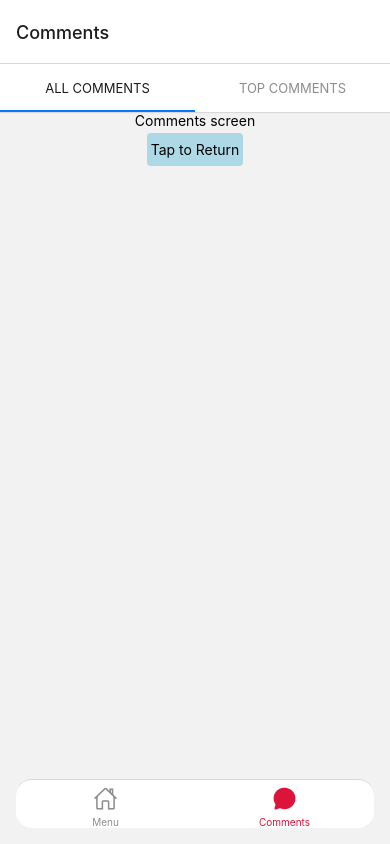
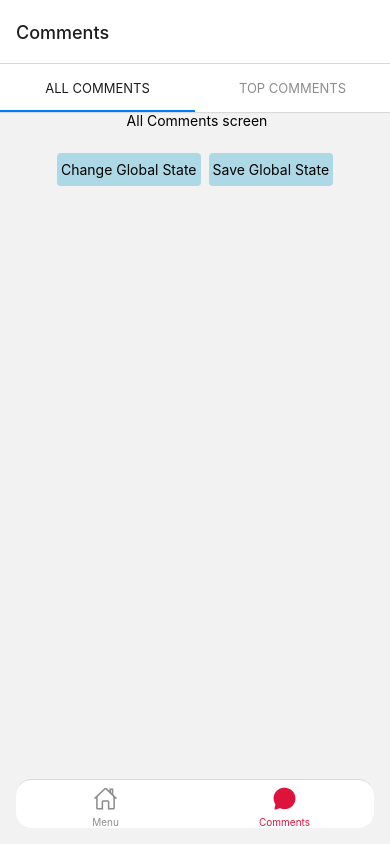
Before and after one commit to mrasyadal/M3-ReactNative-Session5, a React Native app: screen /Comments in a window 390 px wide. Built offline with nearby package versions, Linux system fonts and the light colour scheme.

Commit message:
Chapter 1: Re-intro to

```diff
--- a/App.js
+++ b/App.js
@@ -8,11 +8,20 @@ import MainTab from './src/navigators/MainTab';
 // import UserProfile from './src/screens/UserProfile';
 // import Comments from './src/screens/Comments';
 
+import {Provider} from 'react-redux';
+import {createStore, applyMiddleware} from 'redux';
+import ReduxThunk from 'redux-thunk';
+import rootReducer from './src/redux/reducers/index.js';
+
+const store = createStore(rootReducer, applyMiddleware(ReduxThunk));
+
 const App = () => {
   return (
-    <NavigationContainer>
-      <MainTab />
-    </NavigationContainer>
+    <Provider store={store}>
+      <NavigationContainer>
+        <MainTab />
+      </NavigationContainer>
+    </Provider>
   );
 };
 
--- a/src/screens/Comments.js
+++ b/src/screens/Comments.js
@@ -18,12 +18,16 @@ const styles = StyleSheet.create({
 const Comments = props => {
   return (
     <View style={{...styles.mainContainer}}>
-      <Text>Comments screen</Text>
-      <TouchableOpacity
-        onPress={() => props.navigation.goBack()}
-        style={{...styles.navButton}}>
-        <Text>Tap to Return</Text>
-      </TouchableOpacity>
+      <Text> All Comments screen</Text>
+      <View
+        style={{flexDirection: 'row', justifyContent: 'center', marginTop: 20}}>
+        <TouchableOpacity style={{...styles.navButton}}>
+          <Text>Change Global State</Text>
+        </TouchableOpacity>
+        <TouchableOpacity style={{...styles.navButton}}>
+          <Text>Save Global State</Text>
+        </TouchableOpacity>
+      </View>
     </View>
   );
 };
--- a/src/screens/Home.js
+++ b/src/screens/Home.js
@@ -7,6 +7,7 @@ import {
   TouchableHighlight,
   FlatList,
 } from 'react-native';
+import {useSelector} from 'react-redux';
 import Ionicons from 'react-native-vector-icons/Ionicons';
 
 const styles = StyleSheet.create({
@@ -49,6 +50,19 @@ const users = [
 ];
 
 const Home = props => {
+  const globalState = useSelector(state => state);
+  // pada kondisi ini, `state` memiliki property berupa `state.auth` yg berasal dari /redux/reducers/index.js
+  // `auth` sendiri adalah property dengan nilai `authReducer` (lihat di /redux/reducers/index.js)
+  // `authReducer` adalah suatu object dengan property username (lihat di /redux/reducers/auth.js)
+  // berarti, ada globalState.auth.username karena `globalState = state`
+  // bisa juga bikin code spt ini:
+  // const globalState = useSelector(state => return { auth: state.auth, todo: state.todo})
+
+  // Alternatif: misal ada reducers bernama todo yg sudah diimport ke dalam /reducers/index.js
+  // const globalTodo = useSelector(state => state.todo)
+  // const globalAuth = useSelector(state => state.auth)
+  // ada 2 buah variabel yg menyimpan masing-masing reducers
+
   const renderUserList = ({item}) => {
     return (
       <View style={{...styles.userListContainer}}>
```
Also changed, not shown: 1 other file (tests, documents, lock files or other folders).
